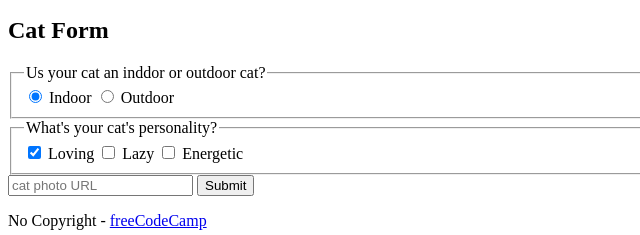
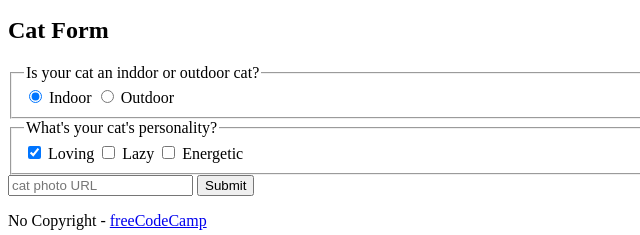
Before and after one commit to timloveland/CatPhotoApp, a plain HTML site: page index.html in a window 1280 px wide. Shown: the part 1419-1654 px from the top of the page, 0-640 px from the left. Drawn offline with Linux system fonts and the light colour scheme.

Commit message:
Add files via upload

```diff
--- a/index.html
+++ b/index.html
@@ -42,7 +42,7 @@
                 <h2>Cat Form</h2>
                 <form action="https://freecatphotoapp.com/submit-cat-photo">
                     <fieldset>
-                        <legend>Us your cat an inddor or outdoor cat?</legend>
+                        <legend>Is your cat an inddor or outdoor cat?</legend>
                         <label><input id="indoor" type="radio" name="indoor-outdoor" value="indoor" checked> Indoor</label>
                         <label><input id="outdoor" type="radio" name="indoor-outdoor" value="outdoor"> Outdoor</label>
                     </fieldset>
```
